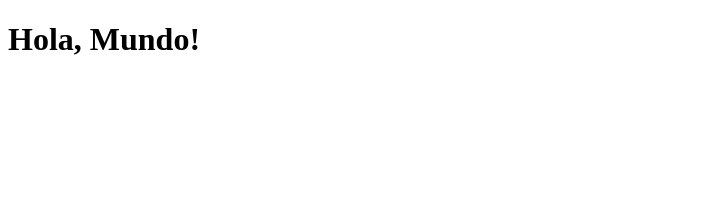
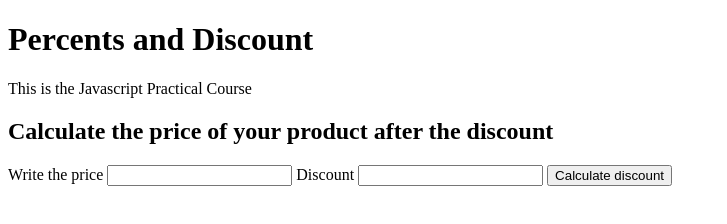
Before and after one commit to MarioDvlp/curso-practico-javascript, a plain HTML site: page discounts.html in a window 1280 px wide. Shown: the whole page, without its empty margins (0-727 px from the left). Drawn offline with Linux system fonts and the light colour scheme.

Commit message:
Basic for html and javascript for discount app.

```diff
--- a/discounts.html
+++ b/discounts.html
@@ -7,7 +7,24 @@
     <title>Percentage and Discounts | Platzi course</title>
 </head>
 <body>
-    <h1>Hola, Mundo!</h1>
+    <header>
+        <h1>Percents and Discount</h1>
+        <p>This is the Javascript Practical Course</p>
+    </header>
+    <section>
+        <h2>
+            Calculate the price of your product after the discount
+        </h2>
+        <form action="">
+            <label for="InputPrice">Write the price</label>
+            <input id="InputPrice" type="number">
+            <label for="InputDiscount">Discount</label>
+            <input id="InputDiscount" type="number">
+
+            <button type="button" onclick="onClickButtonPriceDiscount()">Calculate discount</button>
+            <p id="finalPriceParagraph"></p>
+        </form>
+    </section>
 <script src="./discounts.js"></script>
 </body>
 </html>
--- a/discounts.js
+++ b/discounts.js
@@ -1,7 +1,3 @@
-// const originalPrice = 120;
-// const discount = 18;
-
-// Functions
 
 function calculateDiscountPrice(price, discount){
     const percentajeWithDiscount = 100 - discount;
@@ -11,16 +7,14 @@ function calculateDiscountPrice(price, discount){
 }
 
 
+function onClickButtonPriceDiscount(){
+    const inputPrice = document.getElementById("InputPrice");
+    const priceValue = inputPrice.value;
+    const inputDiscount = document.getElementById("InputDiscount");
+    const discountValue = inputDiscount.value;
 
+    const finalPrice = calculateDiscountPrice(priceValue, discountValue);
 
-
-
-
-
-
-// console.log({
-//     originalPrice,
-//     discount,
-//     percentajeWithDiscount,
-//     discountPrice
-// })
+    const resultP = document.getElementById("finalPriceParagraph");
+    resultP.innerText = `Your price after discount is $${finalPrice}`
+}
```
